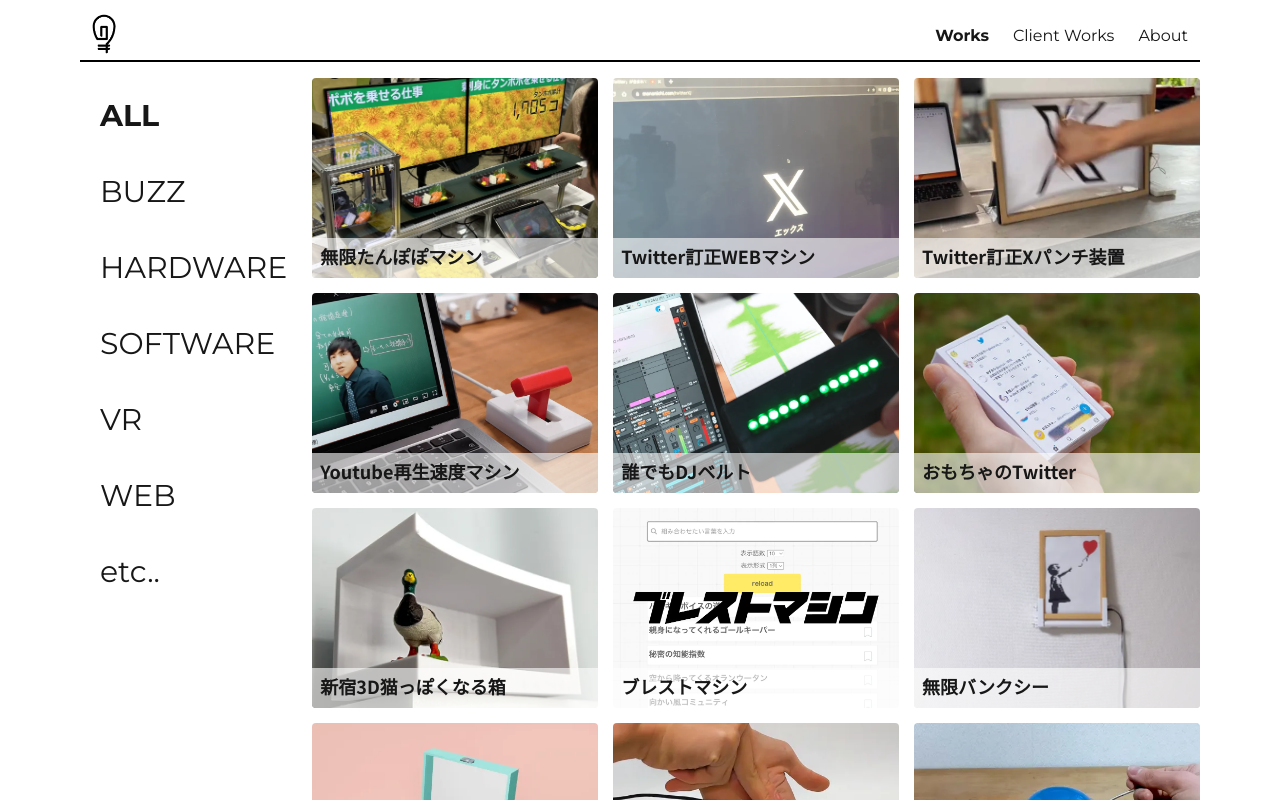
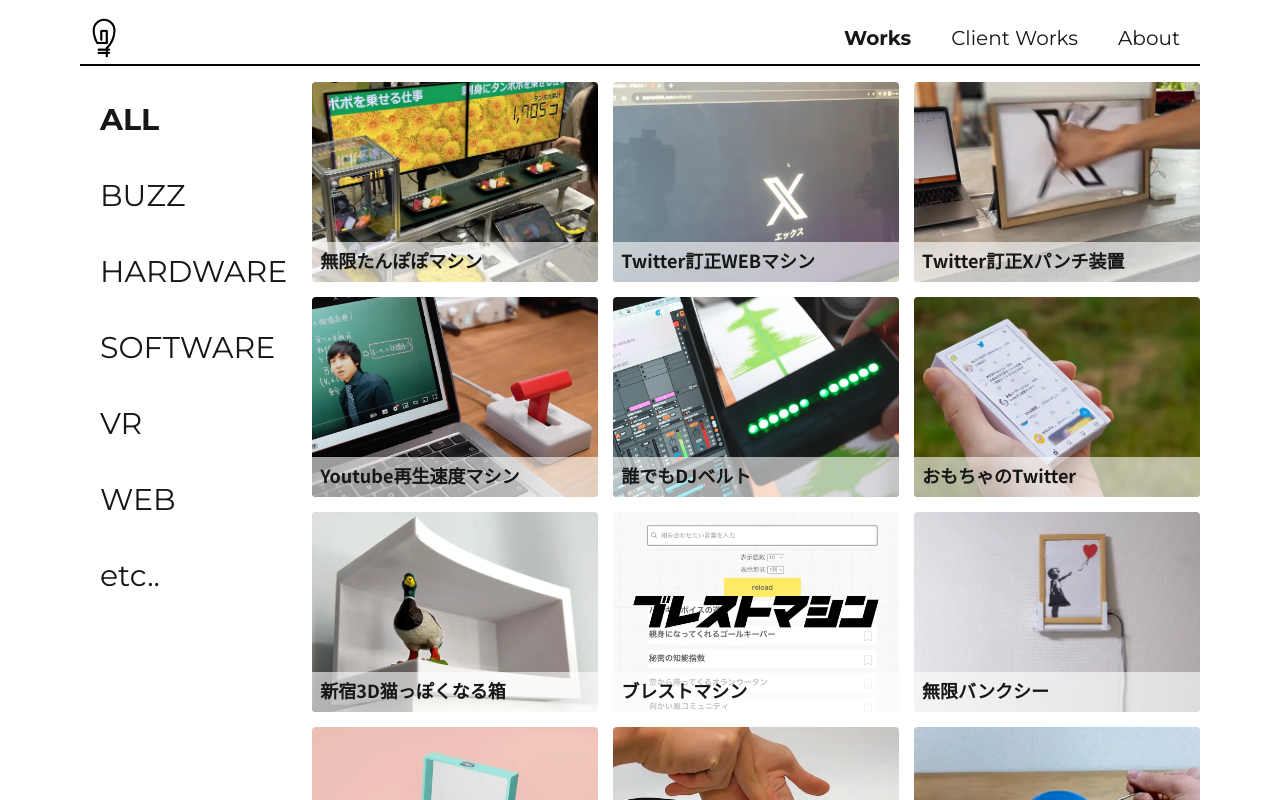
Before and after one commit to takex5g/portfolio, a Next.js app: page / in a window 1280 px wide. Shown: the top 800 px of the page. Built offline with nearby package versions, Linux system fonts and the light colour scheme.

Commit message:
ナビゲーションのSP対応

```diff
--- a/components/Header.tsx
+++ b/components/Header.tsx
@@ -16,7 +16,7 @@
   }
 
   return (
-    <nav className="flex justify-end items-end mb-7 mt-3 text-2xl border-b-2 border-black font-display md:text-base sm:mb-4">
+    <nav className="flex justify-end items-end mb-7 mt-3 text-base border-b-2 border-black font-display sm:text-lg md:text-xl sm:mb-4">
       <Link
         href="/"
         onClick={handleLogoClick}
@@ -30,21 +30,21 @@
       </Link>
       <Link
         href="/"
-        className="py-3 px-5 transition-all duration-300 relative inline-block no-underline hover:bg-black/[0.075] xs:px-3"
+        className="py-3 px-3 transition-all duration-300 relative inline-block no-underline hover:bg-black/[0.075] sm:px-4 md:px-5"
       >
         <div className={currentPage === 'works' ? 'font-bold' : ''}>Works</div>
       </Link>
       <Link
         href="/client-works"
-        className="py-3 px-5 transition-all duration-300 relative inline-block no-underline hover:bg-black/[0.075] xs:px-3"
+        className="py-3 px-3 transition-all duration-300 relative inline-block no-underline hover:bg-black/[0.075] sm:px-4 md:px-5"
       >
-        <div className={currentPage === 'client-works' ? 'font-bold' : ''}>
+        <div className={`whitespace-nowrap ${currentPage === 'client-works' ? 'font-bold' : ''}`}>
           Client Works
         </div>
       </Link>
       <Link
         href="/about"
-        className="py-3 px-5 transition-all duration-300 relative inline-block no-underline hover:bg-black/[0.075] xs:px-3"
+        className="py-3 px-3 transition-all duration-300 relative inline-block no-underline hover:bg-black/[0.075] sm:px-4 md:px-5"
       >
         <div className={currentPage === 'about' ? 'font-bold' : ''}>About</div>
       </Link>
```
